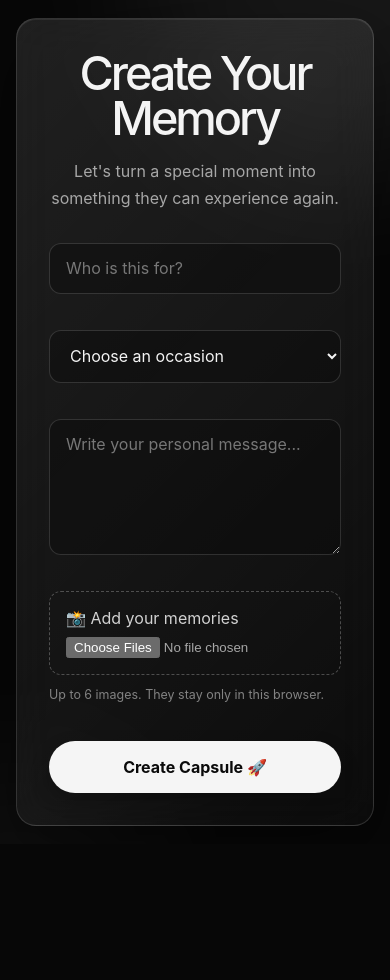
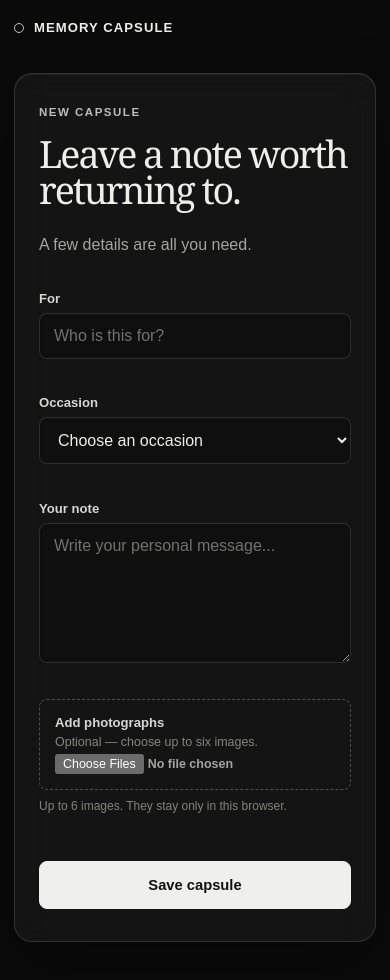
Before and after one commit to ratemo2542/memory-capsule, a website: page public/Create.html in a window 390 px wide. Before the commit the page ends 844 px from the top, so only its background shows below. Drawn offline with Linux system fonts and the light colour scheme.

Commit message:
Refine interface with a crafted editorial layout

```diff
--- a/public/Create.html
+++ b/public/Create.html
@@ -6,32 +6,32 @@
 
     <title>Create Memory Capsule</title>
 
-    <link rel="stylesheet" href="minimal.css">
+    <link rel="stylesheet" href="crafted.css">
 </head>
 
 <body>
 
-    <main class="hero">
-
-        <div class="capsule">
-
-            <h1>Create Your Memory</h1>
-
-            <p>
-                Let's turn a special moment into something
-                they can experience again.
-            </p>
+    <div class="page">
+        <header class="site-header">
+            <a class="brand" href="index.html"><span class="brand-mark"></span>Memory Capsule</a>
+            <span class="site-note">Stored only in this browser.</span>
+        </header>
+        <main class="stage">
+        <section class="panel form-panel">
+            <p class="kicker">New capsule</p>
+            <h1>Leave a note worth returning to.</h1>
+            <p class="description">A few details are all you need.</p>
 
             <form id="memoryForm" novalidate>
 
-                <input
-                    type="text"
-                    id="recipient"
-                    placeholder="Who is this for?"
-                    required
-                >
+                <div class="field">
+                    <label for="recipient">For</label>
+                    <input type="text" id="recipient" placeholder="Who is this for?" required>
                     <p class="field-error" id="recipientError" aria-live="polite"></p>
+                </div>
 
+                <div class="field">
+                    <label for="occasion">Occasion</label>
                     <select id="occasion" required>
                         <option value="">Choose an occasion</option>
                         <option value="Birthday">Birthday</option>
@@ -41,17 +41,17 @@
                         <option value="Just Because">Just Because</option>
                     </select>
                     <p class="field-error" id="occasionError" aria-live="polite"></p>
+                </div>
 
-                <textarea
-                    id="message"
-                    placeholder="Write your personal message..."
-                    rows="5"
-                    required
-                ></textarea>
+                <div class="field">
+                    <label for="message">Your note</label>
+                    <textarea id="message" placeholder="Write your personal message..." rows="5" required></textarea>
                     <p class="field-error" id="messageError" aria-live="polite"></p>
+                </div>
 
                 <label class="upload">
-                    📸 Add your memories
+                    Add photographs
+                    <span>Optional — choose up to six images.</span>
 
                     <input
                         type="file"
@@ -65,14 +65,14 @@
                 <p class="field-error" id="formError" aria-live="polite"></p>
 
                 <button type="submit">
-                    <span class="button-label">Create Capsule 🚀</span>
+                    <span class="button-label">Save capsule</span>
                 </button>
 
             </form>
 
+        </section>
+        </main>
     </div>
-
-    </main>
 
     <script src="create.js"></script>
 
--- /dev/null
+++ b/public/crafted.css
@@ -0,0 +1,328 @@
+:root {
+  color-scheme: dark;
+  --canvas: #0a0a0a;
+  --surface: rgba(255, 255, 255, 0.045);
+  --surface-strong: rgba(255, 255, 255, 0.08);
+  --border: rgba(255, 255, 255, 0.13);
+  --text: #eeeeeb;
+  --muted: #a4a4a0;
+}
+
+* {
+  box-sizing: border-box;
+}
+
+body {
+  min-width: 320px;
+  margin: 0;
+  background: var(--canvas);
+  color: var(--text);
+  font-family: Arial, Helvetica, sans-serif;
+}
+
+.page {
+  width: min(100% - 40px, 980px);
+  min-height: 100vh;
+  margin: 0 auto;
+  padding: 28px 0 56px;
+}
+
+.site-header {
+  display: flex;
+  align-items: center;
+  justify-content: space-between;
+  padding-bottom: 56px;
+}
+
+.brand {
+  display: inline-flex;
+  align-items: center;
+  gap: 10px;
+  color: var(--text);
+  font-size: 0.82rem;
+  font-weight: 700;
+  letter-spacing: 0.08em;
+  text-decoration: none;
+  text-transform: uppercase;
+}
+
+.brand-mark {
+  width: 10px;
+  height: 10px;
+  border: 1px solid rgba(255, 255, 255, 0.72);
+  border-radius: 50%;
+  box-shadow: inset 0 0 0 2px var(--canvas);
+}
+
+.site-note {
+  color: #777772;
+  font-size: 0.78rem;
+}
+
+.stage {
+  display: grid;
+  min-height: calc(100vh - 160px);
+  place-items: center;
+}
+
+.panel {
+  width: min(100%, 620px);
+  padding: clamp(32px, 7vw, 64px);
+  border: 1px solid var(--border);
+  border-radius: 18px;
+  background: var(--surface);
+  box-shadow: inset 0 1px rgba(255, 255, 255, 0.055), 0 22px 60px rgba(0, 0, 0, 0.28);
+  backdrop-filter: blur(18px);
+  -webkit-backdrop-filter: blur(18px);
+}
+
+.intro {
+  max-width: 510px;
+  text-align: center;
+}
+
+.kicker {
+  margin: 0 0 18px;
+  color: #bdbdb8;
+  font-size: 0.72rem;
+  font-weight: 700;
+  letter-spacing: 0.13em;
+  text-transform: uppercase;
+}
+
+h1 {
+  margin: 0;
+  font-family: Georgia, "Times New Roman", serif;
+  font-size: clamp(2.7rem, 7vw, 5rem);
+  font-weight: 400;
+  letter-spacing: -0.055em;
+  line-height: 0.95;
+}
+
+.intro h1 {
+  margin-inline: auto;
+  max-width: 9ch;
+}
+
+.description {
+  margin: 24px auto 0;
+  color: var(--muted);
+  font-size: 1rem;
+  line-height: 1.7;
+}
+
+.intro .description {
+  max-width: 36ch;
+}
+
+button {
+  min-height: 48px;
+  padding: 12px 19px;
+  border: 1px solid #efefeb;
+  border-radius: 8px;
+  background: #efefeb;
+  color: #121212;
+  cursor: pointer;
+  font: inherit;
+  font-size: 0.92rem;
+  font-weight: 700;
+  transition: background 160ms ease, border-color 160ms ease, box-shadow 160ms ease, transform 160ms ease;
+}
+
+button:hover:not(:disabled) {
+  border-color: #ffffff;
+  background: #ffffff;
+  box-shadow: 0 10px 22px rgba(0, 0, 0, 0.35), 0 0 0 4px rgba(255, 255, 255, 0.07);
+  transform: translateY(-2px);
+}
+
+button:active:not(:disabled) {
+  transform: translateY(0);
+}
+
+button:disabled {
+  cursor: wait;
+  opacity: 0.55;
+}
+
+button:focus-visible,
+input:focus-visible,
+textarea:focus-visible,
+select:focus-visible {
+  outline: 2px solid #ffffff;
+  outline-offset: 3px;
+}
+
+.intro button {
+  margin-top: 30px;
+}
+
+.form-panel h1,
+.memory-panel h1 {
+  font-size: clamp(2.35rem, 6vw, 4rem);
+}
+
+.form-panel .description {
+  margin-bottom: 32px;
+}
+
+form {
+  display: grid;
+  gap: 17px;
+}
+
+.field {
+  display: grid;
+  gap: 7px;
+}
+
+label,
+.field-label {
+  color: #d7d7d2;
+  font-size: 0.82rem;
+  font-weight: 700;
+}
+
+input:not([type="file"]),
+textarea,
+select {
+  width: 100%;
+  padding: 13px 14px;
+  border: 1px solid var(--border);
+  border-radius: 8px;
+  background: rgba(0, 0, 0, 0.25);
+  color: var(--text);
+  font: inherit;
+  transition: background 160ms ease, border-color 160ms ease;
+}
+
+input:not([type="file"]):hover,
+textarea:hover,
+select:hover {
+  border-color: rgba(255, 255, 255, 0.32);
+}
+
+input::placeholder,
+textarea::placeholder {
+  color: #72726e;
+}
+
+select option {
+  background: #191919;
+}
+
+textarea {
+  min-height: 140px;
+  resize: vertical;
+}
+
+.upload {
+  display: grid;
+  gap: 5px;
+  padding: 15px;
+  border: 1px dashed rgba(255, 255, 255, 0.25);
+  border-radius: 8px;
+  color: #d7d7d2;
+  cursor: pointer;
+  transition: border-color 160ms ease, background 160ms ease, transform 160ms ease;
+}
+
+.upload:hover {
+  border-color: rgba(255, 255, 255, 0.48);
+  background: var(--surface-strong);
+  transform: translateY(-1px);
+}
+
+.upload span {
+  color: #858580;
+  font-size: 0.78rem;
+  font-weight: 400;
+}
+
+.upload input {
+  width: 100%;
+  color: var(--muted);
+  font: inherit;
+  font-size: 0.78rem;
+}
+
+.field-error {
+  min-height: 1em;
+  margin: 0;
+  color: #ffadb2;
+  font-size: 0.78rem;
+}
+
+.file-note {
+  margin: -10px 0 0;
+  color: #83837e;
+  font-size: 0.75rem;
+  line-height: 1.5;
+}
+
+.memory-panel .kicker {
+  margin-bottom: 13px;
+}
+
+.memory-message {
+  margin: 25px 0 0;
+  color: var(--muted);
+  line-height: 1.75;
+  white-space: pre-wrap;
+  overflow-wrap: anywhere;
+}
+
+.photo-gallery {
+  display: grid;
+  grid-template-columns: repeat(auto-fit, minmax(130px, 1fr));
+  gap: 10px;
+  margin: 30px 0;
+}
+
+.photo-gallery img {
+  width: 100%;
+  aspect-ratio: 1;
+  border: 1px solid var(--border);
+  border-radius: 8px;
+  object-fit: cover;
+  transition: border-color 160ms ease, transform 160ms ease;
+}
+
+.photo-gallery img:hover {
+  border-color: rgba(255, 255, 255, 0.45);
+  transform: scale(1.015);
+}
+
+.actions {
+  display: flex;
+  flex-wrap: wrap;
+  gap: 10px;
+}
+
+.button-secondary {
+  border-color: var(--border);
+  background: transparent;
+  color: #d8d8d3;
+}
+
+.button-secondary:hover:not(:disabled) {
+  background: var(--surface-strong);
+}
+
+[hidden] {
+  display: none !important;
+}
+
+@media (max-width: 600px) {
+  .page { width: min(100% - 28px, 980px); padding-top: 20px; }
+  .site-header { padding-bottom: 38px; }
+  .site-note { display: none; }
+  .panel { padding: 32px 24px; }
+  .actions button, .form-panel button { width: 100%; }
+}
+
+@media (prefers-reduced-motion: reduce) {
+  *, *::before, *::after {
+    transition-duration: 0.01ms !important;
+  }
+}
--- a/public/create.js
+++ b/public/create.js
@@ -59,7 +59,7 @@ memoryForm.addEventListener("submit", async (event) => {
   } catch (error) {
     setError("formError", "Your photos could not be saved. Try smaller images or fewer photos.");
     submitButton.disabled = false;
-    submitButton.querySelector(".button-label").textContent = "Create Capsule 🚀";
+    submitButton.querySelector(".button-label").textContent = "Save capsule";
   }
 });
 
```
Also changed, not shown: public/capsule.html (+15 -10 lines), public/index.html (+15 -19 lines). Lines whose indentation alone changed are shown as unchanged.
